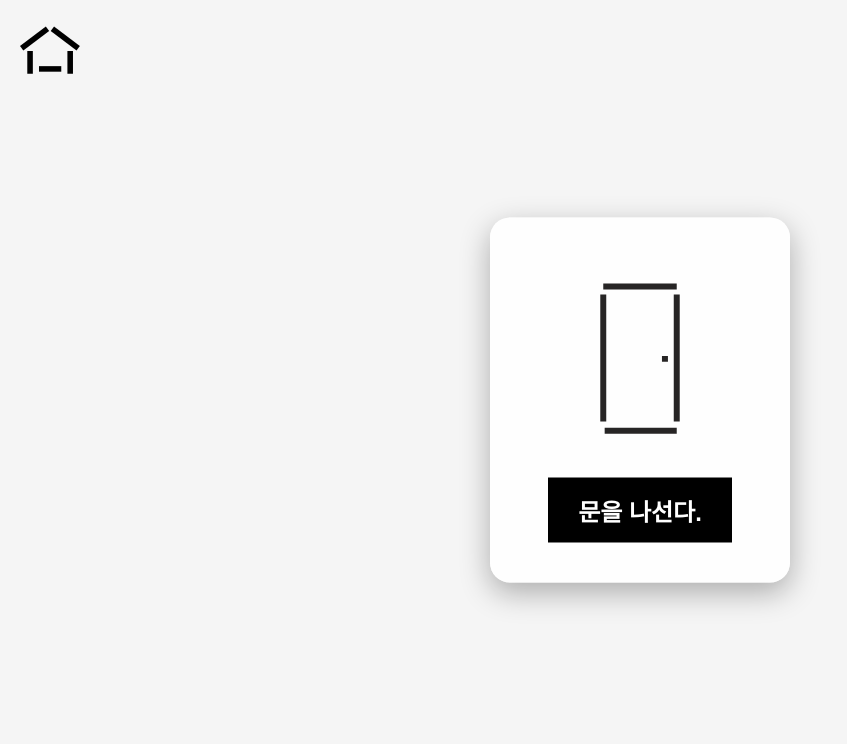
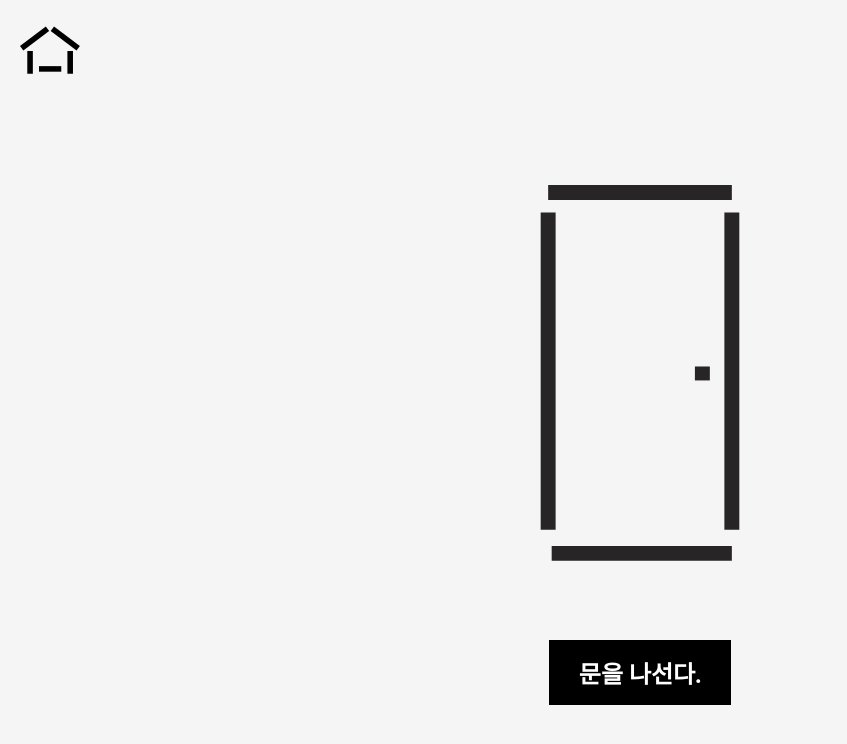
Before and after one commit to chani017/sideroad, a plain HTML site: page mjc/index.html in a window 1280 px wide. Shown: the whole page, without its empty margins (0-847 px from the left). Drawn offline with Linux system fonts and the light colour scheme; files whose address does not match are found by name; a web font is replaced by a local one.

Commit message:
Update layout and styling: choice section positioning, image sizing, and add BookkGothic font

```diff
--- a/mjc/styles.css
+++ b/mjc/styles.css
@@ -1,3 +1,10 @@
+@font-face {
+    font-family: 'BookkGothic';
+    src: url('https://cdn.jsdelivr.net/gh/projectnoonnu/noonfonts_2302@1.0/BookkGothic-Lt.woff2') format('woff2');
+    font-weight: 300;
+    font-display: swap;
+}
+
 /* Reset and base styles */
 * {
     margin: 0;
@@ -38,15 +45,13 @@ main {
 /* Choice section - centered overlay */
 .choice-section {
     position: absolute;
-    top: 50%;
+    top: 60%;
     left: 50%;
     transform: translate(-50%, -50%);
-    background-color: rgba(255, 255, 255, 0.95);
     padding: 40px;
-    border-radius: 20px;
-    box-shadow: 0 10px 30px rgba(0, 0, 0, 0.3);
     z-index: 1000;
-    min-width: 300px;
+    width: 100%;
+    height: 100%;
     text-align: center;
 }
 
@@ -61,7 +66,8 @@ main {
 .illust-container img {
     max-width: 100%;
     height: auto;
-    max-height: 200px;
+    max-height: 500px;
+    color: #000000;
 }
 
 /* Home SVG positioning */
@@ -88,6 +94,7 @@ main {
     padding: 15px 30px;
     font-size: 1.5rem;
     font-weight: bold;
+    font-family: 'BookkGothic';
     background-color: #000000;
     color: #ffffff;
     border: none;
@@ -98,9 +105,8 @@ main {
 }
 
 .dot-btn:hover {
-    background-color: #333333;
+    background-color: #000000;
     transform: translateY(-2px);
-    box-shadow: 0 4px 8px rgba(0, 0, 0, 0.3);
 }
 
 /* Random circle styles */
```
